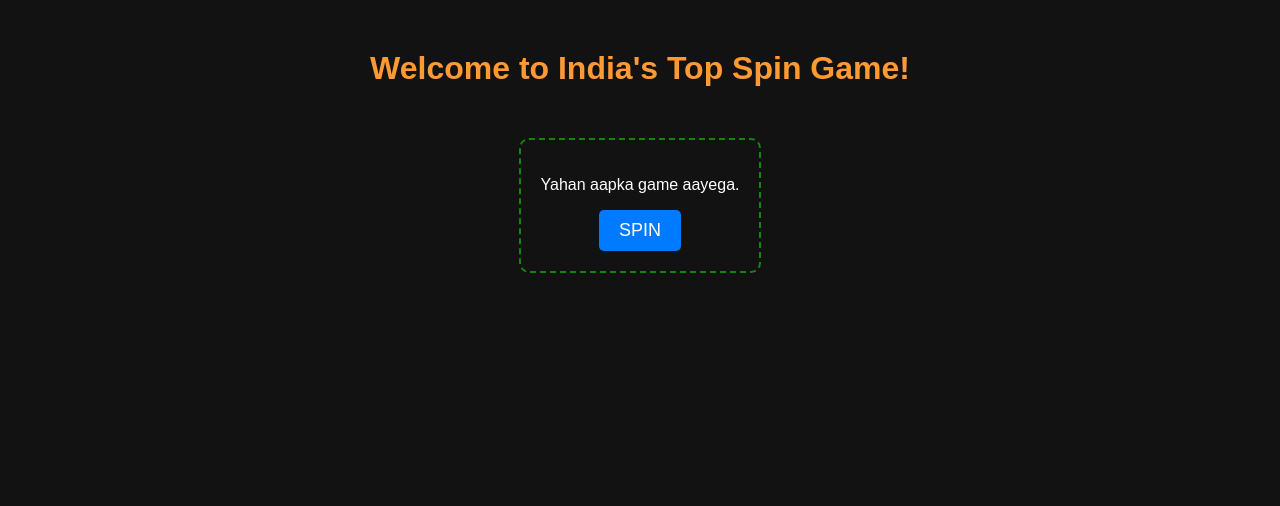
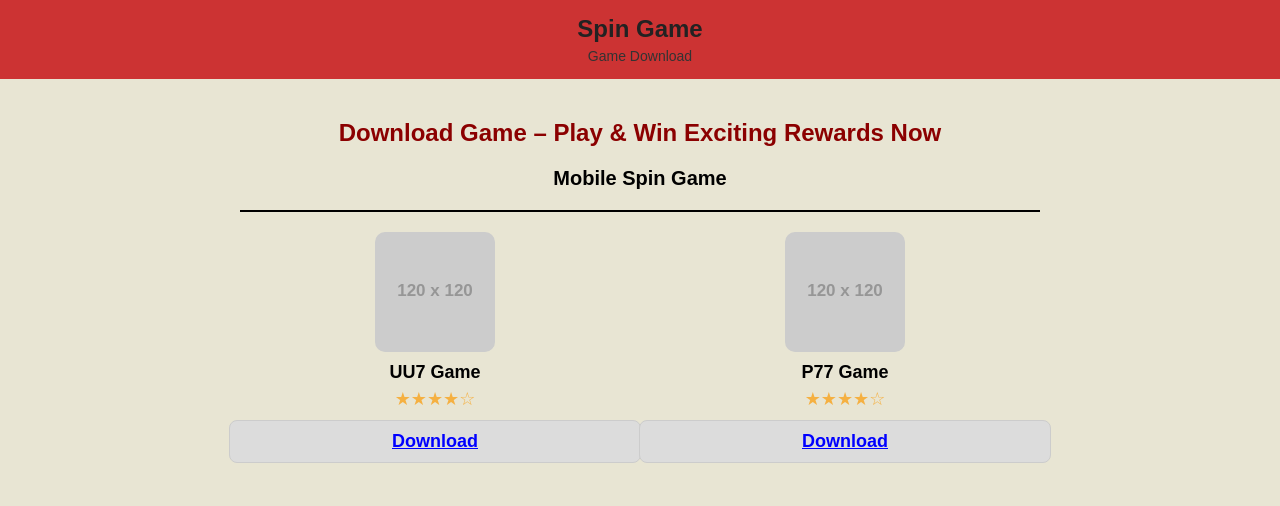
Before and after one commit to jai979/indias-top-spin-game, a plain HTML site: page index.html in a window 1280 px wide. Drawn offline with Linux system fonts and the light colour scheme; placeholder pictures from the web are drawn by us.

Commit message:
Revamp game page layout and styling
Updated the title and styling of the game page, added a header, and restructured the layout for game cards.

```diff
--- a/index.html
+++ b/index.html
@@ -3,52 +3,81 @@
 <head>
     <meta charset="UTF-8">
     <meta name="viewport" content="width=device-width, initial-scale=1.0">
-    <title>India's Top Spin Game</title>
+    <title>Spin Game Download</title>
     <style>
-        /* Basic styling */
-        body {
-            font-family: Arial, sans-serif;
-            background-color: #121212;
-            color: #ffffff;
-            text-align: center;
-            margin-top: 50px;
+        body { background-color: #e8e5d3; font-family: Arial; margin: 0; padding: 0; }
+        .header { background-color: #cc3333; padding: 15px; text-align: center; color: white; }
+        .header h1 { margin: 0; font-size: 24px; color: #222; }
+        .header p { margin: 5px 0 0; font-size: 14px; color: #333; }
+
+        .container { padding: 20px; text-align: center; max-width: 800px; margin: auto; }
+        .main-title { color: #8b0000; font-size: 24px; margin-bottom: 20px; }
+        .sub-title { font-size: 20px; font-weight: bold; margin-bottom: 20px; }
+
+        /* Games Grid setup - 2 games side by side */
+        .games-grid {
+            display: grid;
+            grid-template-columns: 1fr 1fr;
+            gap: 20px;
+            border-top: 2px solid #000;
+            padding-top: 20px;
         }
-        h1 {
-            color: #ff9933; /* Saffron color */
-        }
-        .game-container {
-            margin-top: 30px;
-            padding: 20px;
-            border: 2px dashed #138808; /* Green color */
-            display: inline-block;
-            border-radius: 10px;
-        }
-        button {
-            padding: 10px 20px;
-            font-size: 18px;
-            background-color: #007bff;
-            color: white;
-            border: none;
-            border-radius: 5px;
-            cursor: pointer;
+
+        .game-card { display: flex; flex-direction: column; align-items: center; margin-bottom: 20px; }
+        .game-image { width: 120px; height: 120px; object-fit: cover; border-radius: 10px; margin-bottom: 10px; }
+        .game-name { font-size: 18px; font-weight: bold; margin-bottom: 5px; }
+        .stars { color: #f5b041; font-size: 18px; margin-bottom: 10px; }
+
+        .download-btn {
+            display: block; width: 100%; background-color: #dcdcdc; color: blue;
+            text-decoration: underline; font-size: 18px; font-weight: bold;
+            padding: 10px; border-radius: 8px; border: 1px solid #ccc;
         }
     </style>
 </head>
 <body>
 
-    <h1>Welcome to India's Top Spin Game!</h1>
-
-    <div class="game-container">
-        <p>Yahan aapka game aayega.</p>
-        <button id="spinBtn">SPIN</button>
+    <!-- Top Red Header -->
+    <div class="header">
+        <h1>Spin Game</h1>
+        <p>Game Download</p>
     </div>
 
-    <script>
-        // Simple JavaScript for the button
-        document.getElementById('spinBtn').addEventListener('click', function() {
-            alert('Spin button dabaya gaya! Ab yahan game logic aayega.');
-        });
-    </script>
+    <!-- Main Content -->
+    <div class="container">
+
+        <h2 class="main-title">Download Game – Play & Win Exciting Rewards Now</h2>
+        <h3 class="sub-title">Mobile Spin Game</h3>
+
+        <div class="games-grid">
+
+            <!-- ================= GAME 1 START ================= -->
+            <div class="game-card">
+                <!-- Yahan Game ka Logo lagayein (Image ka link daalein) -->
+                <img src="https://via.placeholder.com/120?text=LOGO" alt="Game 1" class="game-image">
+
+                <!-- Yahan Game ka Naam likhein -->
+                <div class="game-name">UU7 Game</div>
+
+                <div class="stars">★★★★☆</div>
+
+                <!-- Yahan apna REFERRAL LINK daalein -->
+                <a href="https://YAHAN-APNA-LINK-DAALEIN.com" target="_blank" class="download-btn">Download</a>
+            </div>
+            <!-- ================= GAME 1 END ================= -->
+
+
+            <!-- ================= GAME 2 START ================= -->
+            <div class="game-card">
+                <img src="https://via.placeholder.com/120?text=LOGO" alt="Game 2" class="game-image">
+                <div class="game-name">P77 Game</div>
+                <div class="stars">★★★★☆</div>
+                <a href="https://YAHAN-APNA-LINK-DAALEIN.com" target="_blank" class="download-btn">Download</a>
+            </div>
+            <!-- ================= GAME 2 END ================= -->
+
+        </div>
+    </div>
 
 </body>
 </html>
```
